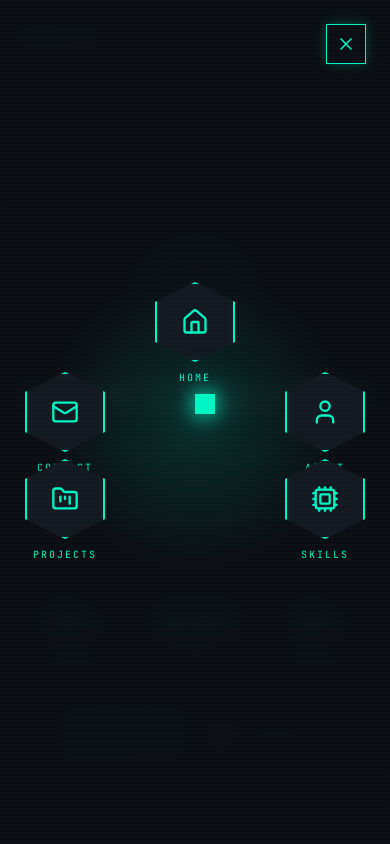
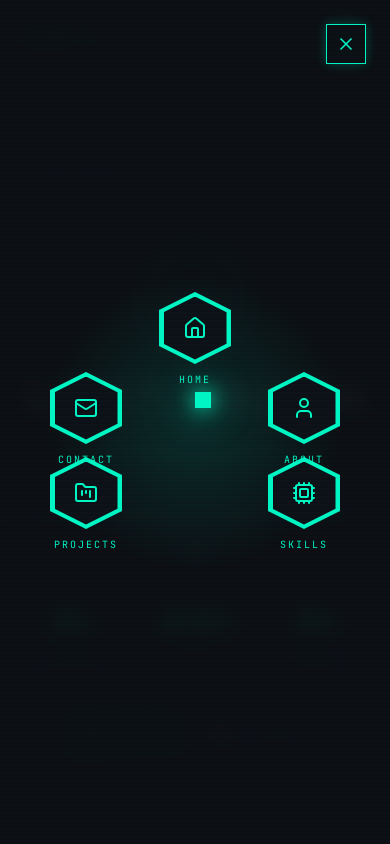
Before and after one commit to LiamCoding99/portfolio-webpage, a Next.js app: page / in a window 390 px wide. Both pictures are taken after a click on the button "Open navigation". Shown: the top 844 px of the page. Built offline with nearby package versions, Linux system fonts and the light colour scheme.

Commit message:
Fix hex node border rendering and tighten mobile overlay layout

```diff
--- a/src/components/nav/HexNav.tsx
+++ b/src/components/nav/HexNav.tsx
@@ -25,6 +25,8 @@ const nodeVariants = {
     transition: { delay: (NAV_NODES.length - i) * 0.05, duration: 0.2 },
   }),
 };
+
+const HEX_CLIP = "polygon(50% 0%, 100% 25%, 100% 75%, 50% 100%, 0% 75%, 0% 25%)";
 
 function HexNode({
   label,
@@ -55,17 +57,33 @@ function HexNode({
         }, 200);
       }}
     >
+      {/* Outer layer = border color */}
       <div
-        className="relative w-20 h-20 flex items-center justify-center"
         style={{
-          clipPath: "polygon(50% 0%, 100% 25%, 100% 75%, 50% 100%, 0% 75%, 0% 25%)",
-          background: "#141820",
-          border: "2px solid #00f5c4",
-          boxShadow: "0 0 15px #00f5c440, inset 0 0 10px #00f5c410",
-          transition: "all 0.3s",
+          width: 72,
+          height: 72,
+          clipPath: HEX_CLIP,
+          background: "#00f5c4",
+          boxShadow: "0 0 18px #00f5c460",
+          display: "flex",
+          alignItems: "center",
+          justifyContent: "center",
         }}
       >
-        <Icon className="w-7 h-7 text-accent-cyan group-hover:scale-110 transition-transform" />
+        {/* Inner layer = dark fill */}
+        <div
+          style={{
+            width: 63,
+            height: 63,
+            clipPath: HEX_CLIP,
+            background: "#0d1117",
+            display: "flex",
+            alignItems: "center",
+            justifyContent: "center",
+          }}
+        >
+          <Icon className="w-6 h-6 text-accent-cyan group-hover:scale-110 transition-transform" />
+        </div>
       </div>
       <span className="font-mono text-[10px] tracking-[0.2em] text-accent-cyan uppercase">
         {label}
@@ -182,15 +200,15 @@ export default function HexNav() {
               <X className="w-5 h-5" />
             </button>
 
-            {/* Hex node layout matching reference screenshot */}
-            <div className="relative w-[340px] h-[280px]">
+            {/* Hex node layout */}
+            <div className="relative w-[290px] h-[260px] sm:w-[340px] sm:h-[280px]">
               {/* HOME — top center */}
               <div className="absolute top-0 left-1/2 -translate-x-1/2">
                 <HexNode {...NAV_NODES[0]} index={0} onClose={() => setOpen(false)} />
               </div>
 
               {/* ABOUT — mid right */}
-              <div className="absolute top-[90px] right-0">
+              <div className="absolute top-[80px] right-0 sm:top-[90px]">
                 <HexNode {...NAV_NODES[1]} index={1} onClose={() => setOpen(false)} />
               </div>
 
@@ -200,19 +218,18 @@ export default function HexNav() {
                 animate={{ scale: 1, opacity: 1 }}
                 exit={{ scale: 0, opacity: 0 }}
                 transition={{ delay: 0.15, type: "spring" }}
-                className="absolute top-[112px] left-1/2 -translate-x-1/2"
+                className="absolute top-[100px] left-1/2 sm:top-[112px]"
                 style={{
-                  width: 20,
-                  height: 20,
+                  width: 16,
+                  height: 16,
                   background: "#00f5c4",
                   transform: "translateX(-50%) rotate(45deg)",
                   boxShadow: "0 0 20px #00f5c4, 0 0 40px #00f5c480",
-                  animation: "pulseGlow 2s ease-in-out infinite",
                 }}
               />
 
               {/* CONTACT — mid left */}
-              <div className="absolute top-[90px] left-0">
+              <div className="absolute top-[80px] left-0 sm:top-[90px]">
                 <HexNode {...NAV_NODES[4]} index={2} onClose={() => setOpen(false)} />
               </div>
 
```
